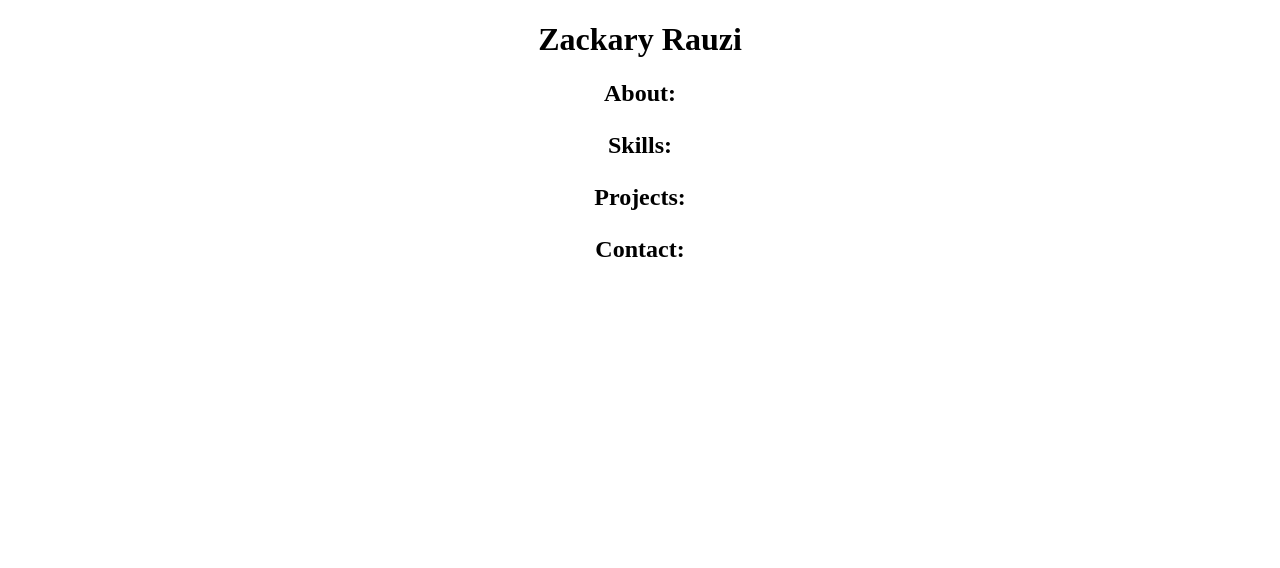
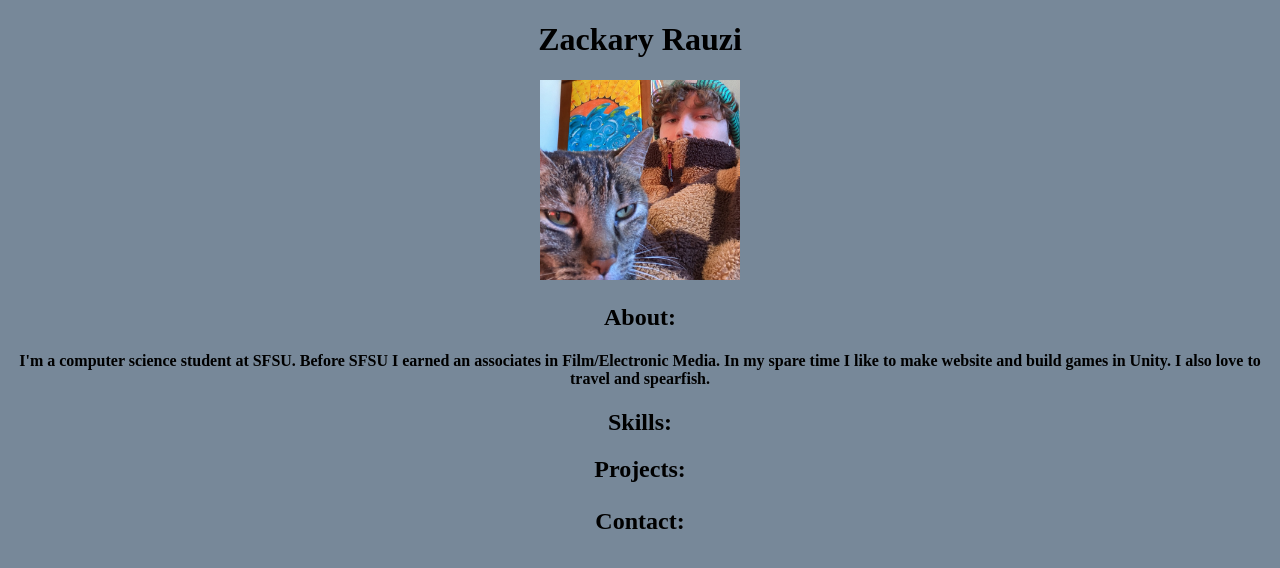
Before and after one commit to ZackRauzi/CSC317, a plain HTML site: page assignments/2/index.html in a window 1280 px wide. Drawn offline with Linux system fonts and the light colour scheme.

Commit message:
headshot and bio

```diff
--- a/assignments/2/index.html
+++ b/assignments/2/index.html
@@ -9,16 +9,18 @@
 <body>
     <div class="center">
         <h1>Zackary Rauzi</h1>
+        <img src="images/zackHeadshot.jpeg" alt="headshot loading..." width="200" height="200">
     </div>
 
     <div class="center">
         <h2>About:</h2>
-        <h6></h6>
+        <h4>I'm a computer science student at SFSU.  Before SFSU I earned an associates in Film/Electronic Media.
+            In my spare time I like to make website and build games in Unity.  I also love to travel and spearfish.
+        </h4>
     </div>
 
     <div class="center">
         <h2>Skills:</h2>
-        <h6></h6>
     </div>
 
     <div class="center">
--- a/assignments/2/styles.css
+++ b/assignments/2/styles.css
@@ -1,3 +1,8 @@
+body {
+  background-color: lightslategray;
+}
+
 .center {
   text-align: center;
+  gap: 20px;
 }
```
Also changed, not shown: assignments/2/images/zackHeadshot.jpeg (added), 1 other file.
